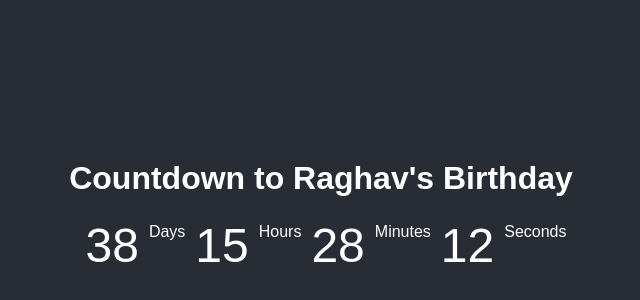
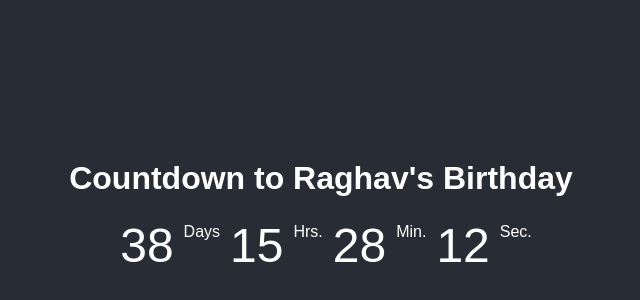
Before and after one commit to InsightsAlpha/Count_Down, a plain HTML site: page index.html in a window 1280 px wide. Shown: the part 192-492 px from the top of the page, without its empty margins (319-959 px from the left). Drawn offline with Linux system fonts and the light colour scheme.

Commit message:
Update index.html

```diff
--- a/index.html
+++ b/index.html
@@ -9,15 +9,15 @@
 <body>
     <div class="countdown-container">
         <h1>Countdown to Raghav's Birthday</h1>
-        <div id="countdown">
+       <div id="countdown">
             <div class="time" id="days">00</div>
             <div class="label">Days</div>
             <div class="time" id="hours">00</div>
-            <div class="label">Hours</div>
+            <div class="label">Hrs.</div>
             <div class="time" id="minutes">00</div>
-            <div class="label">Minutes</div>
+            <div class="label">Min.</div>
             <div class="time" id="seconds">00</div>
-            <div class="label">Seconds</div>
+            <div class="label">Sec.</div>
         </div>
     </div>
     <script src="script1.js"></script>
```
